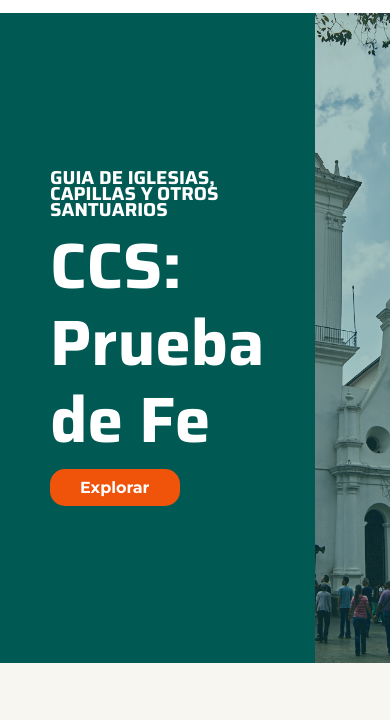
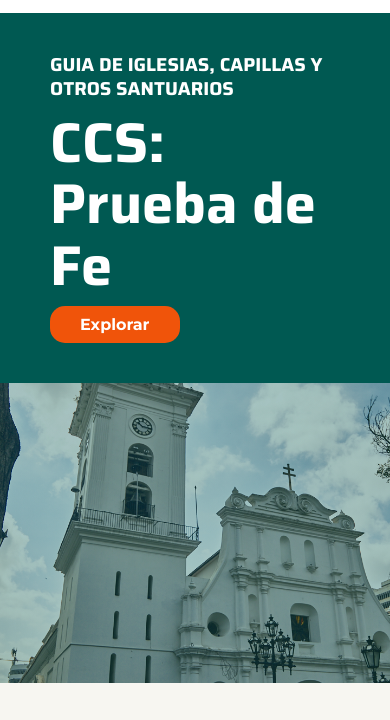
Before and after one commit to gregoriocarrillo/ccspdf-web, a plain HTML site: page index.html in a window 390 px wide. Shown: the part 57-777 px from the top of the page. Drawn offline with nearby package versions, Linux system fonts and the light colour scheme.

Commit message:
Hero section fixed

```diff
--- a/index.html
+++ b/index.html
@@ -69,11 +69,6 @@
 
     </section>
 
-    <div class="box-test">
-
-    </div>
-
-
   </body>
   <script src="script/script.js"></script>
 </html>
--- a/style/index.css
+++ b/style/index.css
@@ -1,14 +1,20 @@
 @import url("https://fonts.googleapis.com/css2?family=Saira:wght@400;500;600;700;900&display=swap");
 @import url("https://fonts.googleapis.com/css2?family=Montserrat:wght@300;400;500;600;700&display=swap");
 
-/* Reset */
+/* ===
+Reset
+=== */
+
 * {
   box-sizing: border-box;
   margin: 0;
   padding: 0;
 }
 
-/* Main Styling */
+/* ===
+Main Styling
+===*/
+
 :root {
   --main-color: #005952;
   --secondary-color: #f0540a;
@@ -44,7 +50,9 @@ p {
   margin: 10px 0;
 }
 
-/* HEADER & NAVBAR */
+/* ===
+HEADER & NAVBAR
+===*/
 
 .navbar {
   min-height: 70px;
@@ -87,46 +95,10 @@ p {
   transition: all 0.3s ease-in-out;
 }
 
-@media (max-width: 800px){
-  .hamburger{
-    display: block;
-  }
+/* ===
+HERO SECTION
+===*/
 
-  .hamburger.active .bar:nth-child(2){
-    opacity: 0;
-  }
-
-  .hamburger.active .bar:nth-child(1){
-    transform: translateY(8px) rotate(45deg);
-  }
-
-  .hamburger.active .bar:nth-child(3){
-    transform: translateY(-8px) rotate(-45deg);
-  }
-
-  .nav-menu {
-    position: fixed;
-    left: -100%;
-    top: 70px;
-    display: grid;
-    gap: 20px;
-    background-color: white;
-    padding: 30px 0;
-    width: 100%;
-    text-align: center;
-    transition: 0.3s;
-  }
-
-  .nav-link {
-    padding: 10px 0;
-  }
-
-  .nav-menu.active{
-    left: 0;
-  }
-}
-
-/* HERO SECTION */
 .main-container {
   display: grid;
   align-items: center;
@@ -139,9 +111,13 @@ p {
   color: #fff;
 }
 
-.main-text > h1 {
+.main-text h1 {
   font-size: 4em;
-  line-height: 1.2em;
+  line-height: 1.1em;
+}
+
+.main-text h3 {
+  line-height: 1.3em;
 }
 
 .btn-main {
@@ -168,7 +144,10 @@ p {
   background-size: cover;
 }
 
-/* CATEGORIES SECTION */
+/* ===
+CATEGORIES SECTION
+=== */
+
 .categories {
   background: #f7f6f1;
   width: 100%;
@@ -214,36 +193,60 @@ p {
 
 /* BREAKPOINTS */
 
-/* @media (max-width: 768px) {
-  .menu-icon {
+@media (max-width: 800px){
+  .hamburger{
     display: block;
-    margin-right: 20px;
-    cursor: pointer;
   }
 
-  .navbar {
-    position: absolute;
-    top: 80px;
-    left: 0%;
-    width: 100%;
-    padding: 1rem;
-    background: #dcdcdc;
-    transition: all 0.5s;
+  .hamburger.active .bar:nth-child(2){
+    opacity: 0;
   }
 
-  .navbar a {
-    display: block;
-    padding: 10px 0;
-    text-align: center;
+  .hamburger.active .bar:nth-child(1){
+    transform: translateY(8px) rotate(45deg);
   }
 
-  .navbar.active {
+  .hamburger.active .bar:nth-child(3){
+    transform: translateY(-8px) rotate(-45deg);
+  }
+
+  .nav-menu {
+    position: fixed;
+    left: -100%;
+    top: 70px;
+    display: grid;
+    gap: 20px;
+    background-color: white;
+    padding: 30px 0;
+    width: 100%;
+    text-align: center;
+    transition: 0.3s;
+  }
+
+  .nav-link {
+    padding: 10px 0;
+  }
+
+  .nav-menu.active{
     left: 0;
   }
-} */
 
-/* .box-test {
-  height: 100px;
-  width: 100%;
-  background-color: red;
-} */
+  .main-container {
+    display: block;
+  }
+
+  .main-text {
+    padding: 40px 50px;
+  }
+
+  .main-text h1 {
+    font-size: 3.5em;
+  }
+
+  .main-img {
+    height: 300px;
+    background-image: linear-gradient(rgba(0, 89, 82, 0.35), rgba(0, 89, 82, 0.35)), url("/img/img-main.jpg");
+    background-position: center center;
+    background-size: cover;
+  }
+}
```
